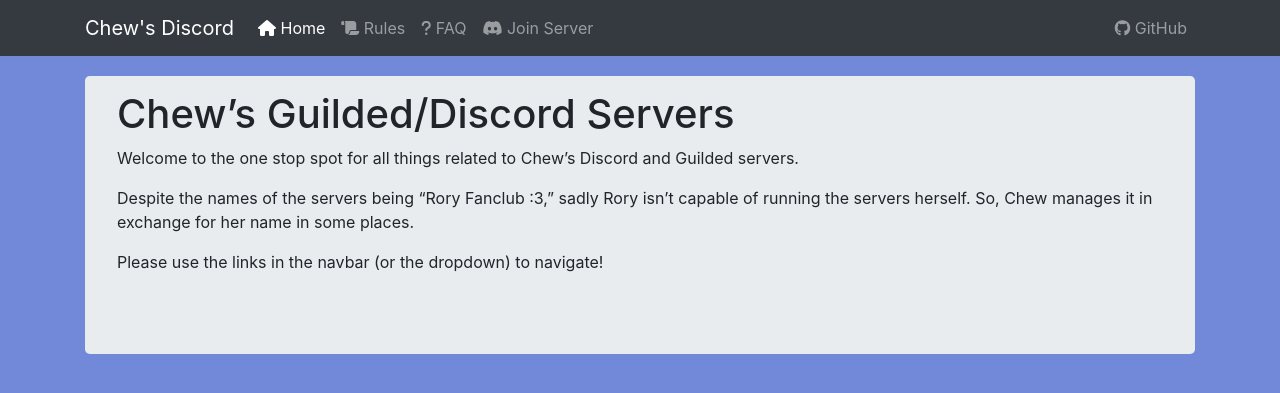
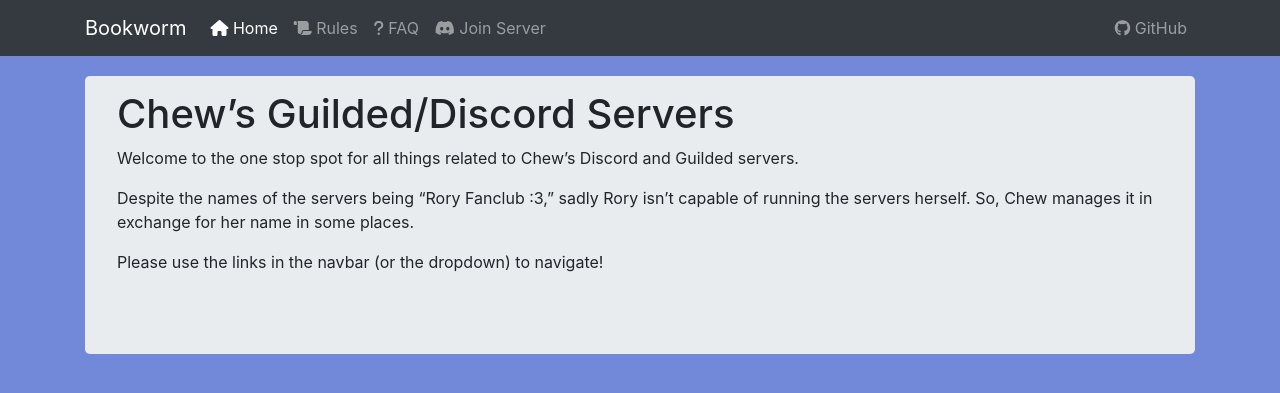
Before and after one commit to Epikest/nutopia, a Jekyll site: the page built from index.md, in a window 1280 px wide. Shown: the top 393 px of the page. Built offline with Jekyll 4.4.1, drawn with Linux system fonts in a browser that asks for light colours; nearby versions of some CDN libraries.

Commit message:
Update default.html

```diff
--- a/_layouts/default.html
+++ b/_layouts/default.html
@@ -6,7 +6,7 @@
 
 <nav class="navbar navbar-expand-lg navbar-dark bg-dark">
     <div class="container">
-        <a class="navbar-brand" href="/">Chew's Discord</a>
+        <a class="navbar-brand" href="/">Bookworm</a>
         <button class="navbar-toggler" type="button" data-toggle="collapse" data-target="#navbarSupportedContent" aria-controls="navbarSupportedContent" aria-expanded="false" aria-label="Toggle navigation">
             <span class="navbar-toggler-icon"></span>
         </button>
```
